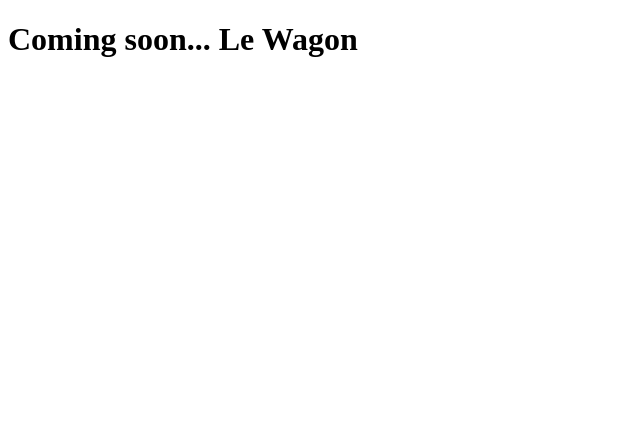
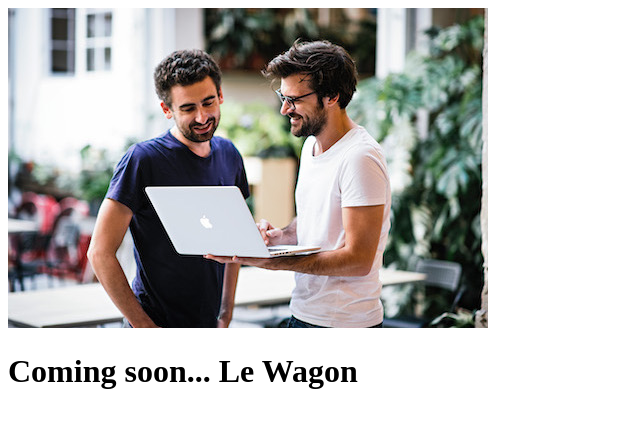
Before and after one commit to capro-on-the-road/git-101, a plain HTML site: page index.html in a window 1280 px wide. Shown: the whole page, without its empty margins (0-640 px from the left). Drawn offline with Linux system fonts and the light colour scheme.

Commit message:
Added London picture

```diff
--- a/index.html
+++ b/index.html
@@ -4,6 +4,7 @@
 	<title></title>
 </head>
 <body>
+	<img src="london.jpg">
 <h1>
 	Coming soon... Le Wagon
 </h1>
```
Also changed, not shown: london.jpg (added).
